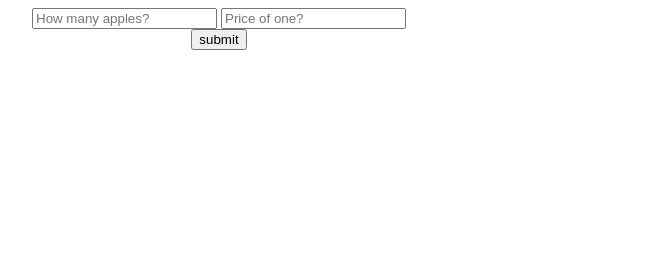
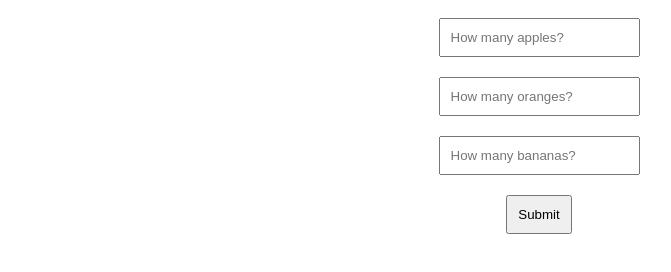
Before and after one commit to jackmerlinbruce/formFillingTest, a plain HTML site: page index.html in a window 1280 px wide. Shown: the whole page, without its empty margins (109-780 px from the left). Drawn offline with Linux system fonts and the light colour scheme.

Commit message:
experimenting with HTML forms

```diff
--- a/index.html
+++ b/index.html
@@ -8,48 +8,31 @@
     <style>
         body {
             text-align: center;
-            width: 50%;
+            width: 100%;
         }
         h1 {
             font-family: Arial, Helvetica, sans-serif;
             font-size: 5vw;
         }
-        .container {
-
+        .item {
+            margin: 10px;
+            padding: 10px;
         }
     </style>
 </head>
 <body>
-    <div class="container">
-        <div>
-            <input id="numApples" type="number" placeholder="How many apples?">
-            <input id="priceApples" type="number" placeholder="Price of one?">
-        </div>
-        <div>
-            <button id="submit">submit</button>
-        </div>
-        <div>
-            <h1 id="apples"></h1>
-        </div>
-    </div>
+    <form>
+        <input class="item" type="number" name="apples" placeholder="How many apples?" required>
+        <br>
+        <input class="item" type="number" name="oranges" placeholder="How many oranges?" required>
+        <br>
+        <input class="item" type="number" name="bananas" placeholder="How many bananas?" required>
+        <br>
+        <input class="item" type="submit" value="Submit">
+    </form>
 
-    <script>
-        const inputApples = document.getElementById('numApples')
-        const inputPrice = document.getElementById('priceApples')
 
-        const submit = document.getElementById('submit')
 
-        const apples = document.getElementById('apples')
-
-        submit.addEventListener('click', event => {
-            let numApples = inputApples.value
-            let pricePerApple = inputPrice.value
-            let totalPrice = (numApples * pricePerApple).toFixed(2);
-            let displayText = `In Barbados, ${numApples} apples would cost $${totalPrice}`
-            apples.innerHTML = displayText
-        })
-
-    </script>
     <script src="./main.js"></script>
 </body>
 </html>
```
